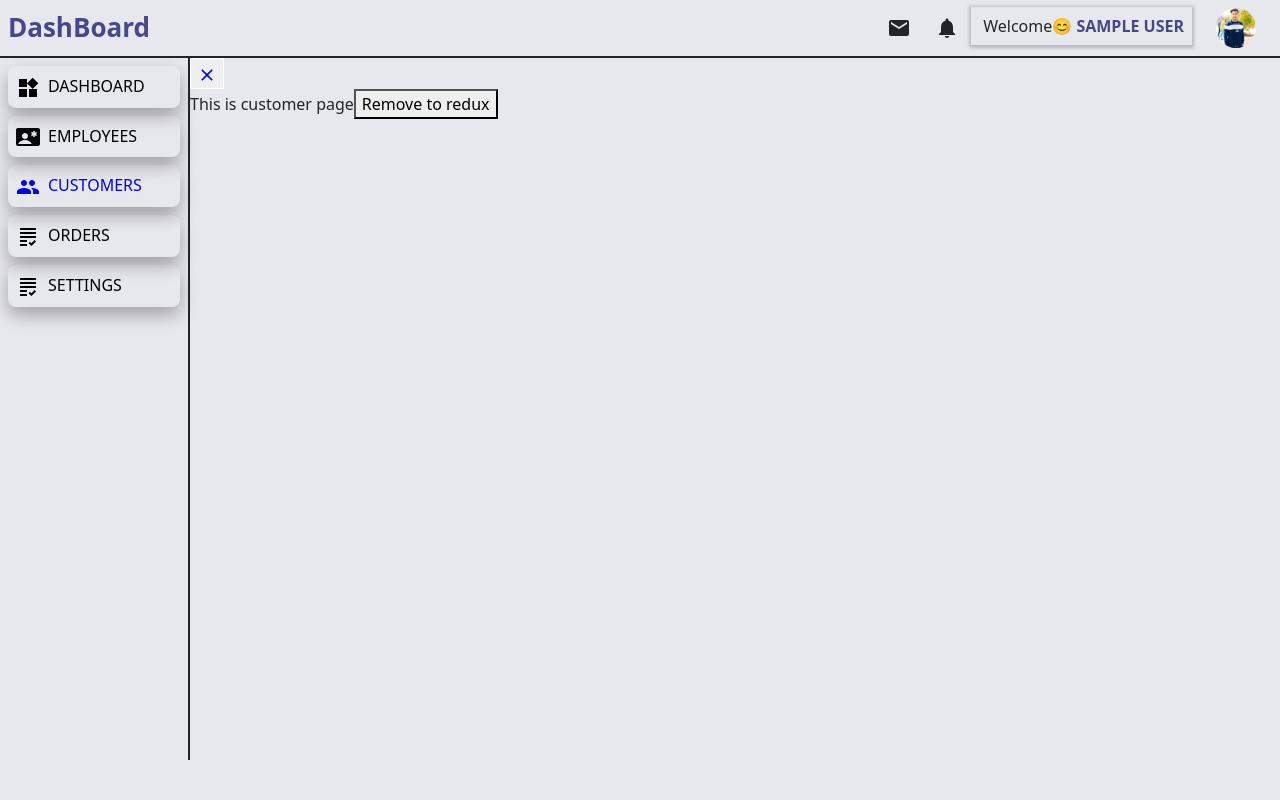
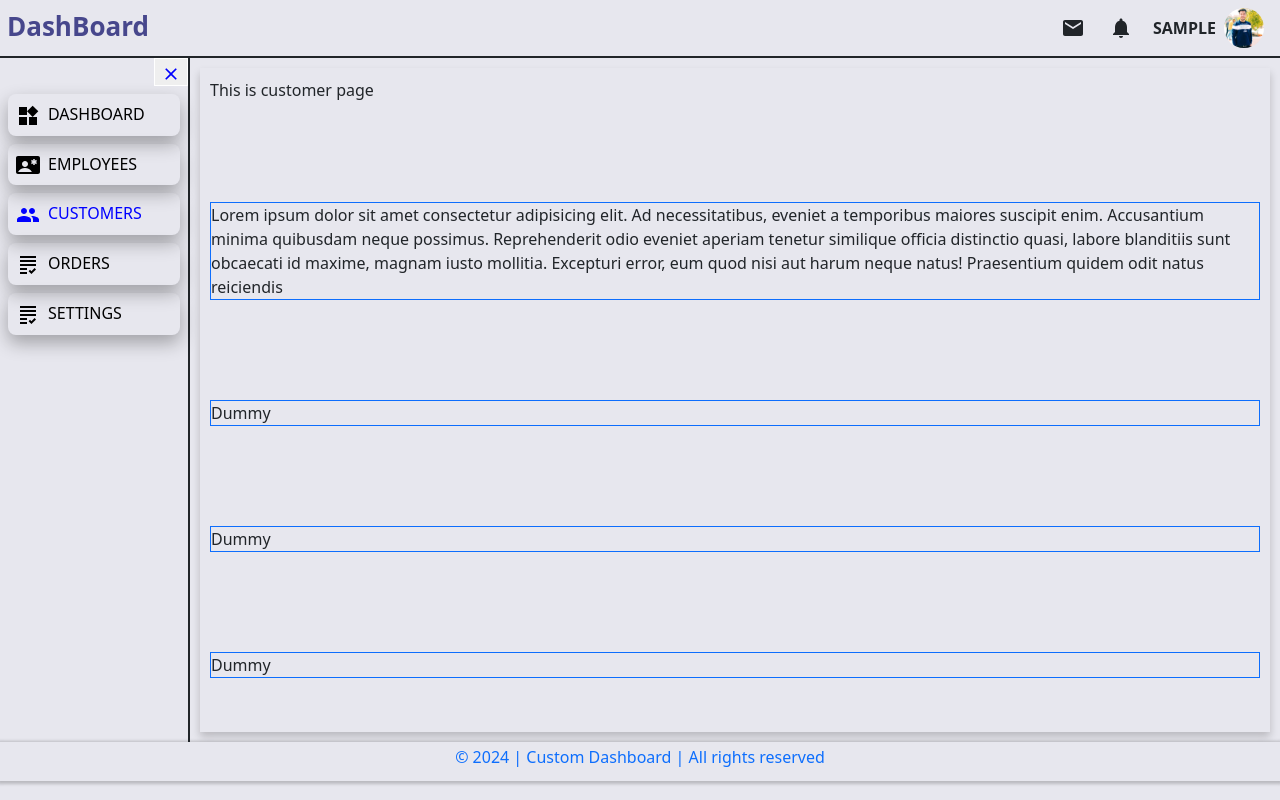
Before and after one commit to amitbhatia654/MernDashboard, a React (Vite) app in the folder Frontend/: page /customers in a window 1280 px wide. Built offline with nearby package versions, Linux system fonts and the light colour scheme; sample sign-in values are in the browser's storage.

Commit message:
add setting,footer,scroll bar

```diff
--- a/Frontend/src/App.css
+++ b/Frontend/src/App.css
@@ -2,74 +2,19 @@
     width: 55px;
 }
 
-
-
 .sidenav-full {
     min-width: 190px;
+
 }
 
-@media screen {}
-
-.main-div {
-    display: flex;
-}
-
-.homepage {
-    width: 100%;
-    min-height: 88vh;
-}
-
-.border {
-    border: 1px solid black;
+:root {
+    --box-color: #E7E7EE;
 }
 
 body {
-    background-color: #E7E7EE;
-}
-
-.text-danger {
-    color: red;
-}
-
-
-/* For extra small devices (phones) */
-@media only screen and (max-width: 575.98px) {
-    .sidenav-full {
-        width: 290px;
-        /* Adjust width as needed for smaller screens */
-    }
-}
-
-/* For small devices (tablets) */
-/* @media only screen and (min-width: 576px) and (max-width: 767.98px) {
-    .sidenav-full {
-        width: 250px;
-
-    }
-} */
-
-/* For medium devices (small laptops) */
-@media only screen and (min-width: 768px) and (max-width: 991.98px) {
-    .sidenav-full {
-        width: 200px;
-        /* Width set to 290px for medium screens */
-    }
-}
-
-/* For large devices (desktops) */
-@media only screen and (min-width: 992px) and (max-width: 1199.98px) {
-    .sidenav-full {
-        width: 200px;
-        /* Adjust width as needed for large screens */
-    }
-}
-
-/* For extra large devices (large desktops) */
-@media only screen and (min-width: 1200px) {
-    .sidenav-full {
-        width: 200px;
-        /* Adjust width as needed for extra large screens */
-    }
+    /* background-color: #E7E7EE; */
+    /* background-color: rgb(243, 240, 240); */
+    background-color: var(--box-color);
 }
 
 
@@ -84,15 +29,18 @@ body {
     animation: l25 1s infinite linear;
 }
 
-@keyframes l25 {
-    100% {
-        transform: rotate(1turn)
-    }
+
+
+/* if we want to use this scroll bar any where just add this class name and set max-height to that div whatever we want  */
+
+
+.scrollable-container {
+    overflow: auto;
 }
 
-.scrollable-container {
-    max-height: 61vh;
-    overflow: auto;
+.box-shaddow-style {
+    box-shadow: 0px 5px 8px rgba(14, 11, 11, 0.2);
+
 }
 
 
@@ -112,5 +60,3 @@ body {
     border-radius: 10px;
     /* Rounded edges */
 }
-
-/* color:452e7a  extra color */
--- a/Frontend/src/App.jsx
+++ b/Frontend/src/App.jsx
@@ -11,6 +11,8 @@ import SignUp from "./pages/EmployeeManagement/SignUp";
 import MyProfile from "./pages/MyProfile";
 import ErrorPage from "./pages/ErrorPage";
 import Customers from "./pages/Customers";
+import Order from "./pages/Order";
+import Setting from "./pages/Setting";
 
 function App() {
   const isUserLogin = () => {
@@ -58,7 +60,8 @@ function App() {
             element={<CreateEmployeeData />}
           ></Route>
           <Route path="customers" element={<Customers />}></Route>
-          <Route path="orders" element={<h2>Order Data</h2>}></Route>
+          <Route path="orders" element={<Order />}></Route>
+          <Route path="settings" element={<Setting />}></Route>
         </Route>
         <Route path="/*" element={<ErrorPage />}></Route>
       </Routes>
--- a/Frontend/src/pages/Customers.jsx
+++ b/Frontend/src/pages/Customers.jsx
@@ -1,16 +1,33 @@
-import { useDispatch } from "react-redux";
-import { remove } from "../reduxStore/UserSlice";
-
 export default function Customers() {
-  const dispatch = useDispatch();
-  const RemoveReducer = () => {
-    dispatch(remove());
-  };
   return (
     <div>
       This is customer page
-      {/* <button onClick={() => ADDReducer()}>Add to redux</button> */}
-      <button onClick={() => RemoveReducer()}>Remove to redux</button>
+      <div className="border border-primary" style={{ marginTop: "100px" }}>
+        Lorem ipsum dolor sit amet consectetur adipisicing elit. Ad
+        necessitatibus, eveniet a temporibus maiores suscipit enim. Accusantium
+        minima quibusdam neque possimus. Reprehenderit odio eveniet aperiam
+        tenetur similique officia distinctio quasi, labore blanditiis sunt
+        obcaecati id maxime, magnam iusto mollitia. Excepturi error, eum quod
+        nisi aut harum neque natus! Praesentium quidem odit natus reiciendis
+      </div>
+      <div className="border border-primary" style={{ marginTop: "100px" }}>
+        Dummy{" "}
+      </div>
+      <div className="border border-primary" style={{ marginTop: "100px" }}>
+        Dummy{" "}
+      </div>
+      <div className="border border-primary" style={{ marginTop: "100px" }}>
+        Dummy{" "}
+      </div>
+      <div className="border border-primary" style={{ marginTop: "100px" }}>
+        Dummy{" "}
+      </div>
+      <div className="border border-primary" style={{ marginTop: "100px" }}>
+        Dummy{" "}
+      </div>
+      <div className="border border-primary" style={{ marginTop: "100px" }}>
+        Dummy{" "}
+      </div>
     </div>
   );
 }
--- a/Frontend/src/pages/EmployeeManagement/Employee.jsx
+++ b/Frontend/src/pages/EmployeeManagement/Employee.jsx
@@ -57,7 +57,7 @@ export default function Employee() {
   }, [search, rowSize, currentPage]);
 
   return (
-    <Box sx={{ m: 1, p: 2 }} boxShadow="0px 5px 8px rgba(0, 0, 0, 0.2)">
+    <Box>
       <Box display={"flex"} justifyContent={"space-between"}>
         <Box component={"h4"} sx={{ my: 0, color: "#47478C" }}>
           All EMPLOYEES{" "}
@@ -88,7 +88,10 @@ export default function Employee() {
         </div>
       </Box>
 
-      <TableContainer className="scrollable-container">
+      <TableContainer
+        className="scrollable-container"
+        style={{ maxHeight: "62vh" }}
+      >
         <Table sx={{}} aria-label="simple table">
           <TableHead
             sx={{
--- a/Frontend/src/pages/Index.jsx
+++ b/Frontend/src/pages/Index.jsx
@@ -42,22 +42,21 @@ export default function Index() {
 
   return (
     <>
-      <Box display="flex" justifyContent="space-between" sx={{ width: "100%" }}>
-        <Box
-          sx={{
+      <div className="d-flex">
+        <div
+          style={{
             color: "#47478C",
             fontSize: "26px",
             fontWeight: "bold",
-            m: 1,
+            margin: "7px",
+            width: "195px",
           }}
         >
-          DashBoard{" "}
-        </Box>
+          DashBoard
+        </div>
 
-        <div>
-          <Box
-            display={{ xs: "inline", sm: "inline", lg: "inline", md: "inline" }}
-          >
+        <div className="d-flex justify-content-end w-100">
+          <div className=" my-1 ">
             <IconButton
               size="large"
               aria-label="show 4 new mails"
@@ -77,21 +76,16 @@ export default function Index() {
                 <NotificationsIcon />
               </Badge>
             </IconButton>
-          </Box>
-          <span
-            className="fs-6 p-2 "
-            style={{ boxShadow: "0px 1px 3px 2px rgba(0,0,0,0.2)" }}
-          >
+          </div>
+
+          <div className="">
+            <Tooltip title="My Profile" placement="bottom-end">
+              <IconButton onClick={handleOpenUserMenu}>
+                <span className="fs-6 fw-bold text-dark">
                   {" "}
-            Welcome😊{" "}
-            <span className="fw-bold " style={{ color: "#47478C" }}>
-              {userData?.name?.toUpperCase() ?? "user"}
+                  {userData?.name.split(" ")[0]?.toUpperCase() ?? "user"}
                 </span>
-          </span>
-
-          <Tooltip title="My Profile" placement="left-end">
-            <IconButton onClick={handleOpenUserMenu} sx={{ mx: 2 }}>
-              <Avatar alt="Aemy Sharp" src={user} />
+                <Avatar alt="User Image" src={user} className="mx-2" />
               </IconButton>
             </Tooltip>
             <Menu
@@ -135,25 +129,22 @@ export default function Index() {
               </MenuItem>
             </Menu>
           </div>
-      </Box>
+        </div>
+      </div>
 
-      <div className="main-div ">
-        <Box
+      <div className="d-flex ">
+        <div
           className={!isOpen ? "sidenav-full" : "sidenav-small"}
-          sx={{ borderTop: 2, borderRight: 2 }}
+          style={{ borderTop: "2px solid", borderRight: "2px solid" }}
         >
-          {" "}
-          <SideNav isOpen={isOpen}></SideNav>
-        </Box>
-        <Box className="homepage " sx={{ borderTop: 2 }}>
-          <Grid item lg={4} md={4} sm={4} xs={4}>
+          <div className="d-flex justify-content-end">
             <button
               onClick={() => setIsOpen(!isOpen)}
               style={{
                 color: "blue",
                 // backgroundColor: "white",
                 border: "1px solid white",
-                fontSize: "18px",
+                fontSize: "14x",
               }}
             >
               {isOpen ? (
@@ -162,11 +153,37 @@ export default function Index() {
                 <CloseIcon fontSize="small" />
               )}
             </button>
-          </Grid>
-          <div className="">
+          </div>
+          <SideNav isOpen={isOpen}></SideNav>
+        </div>
+
+        <div
+          className="scrollable-container"
+          style={{ width: "100%", borderTop: "2px solid" }}
+        >
+          <div
+            className="scrollable-container box-shaddow-style"
+            style={{
+              minHeight: "83vh",
+              maxHeight: "83vh",
+              padding: "10px",
+              margin: "10px",
+            }}
+          >
             <Outlet></Outlet>
           </div>
-        </Box>
+        </div>
+      </div>
+      <div
+        className=" border-primary "
+        style={{
+          boxShadow: "0px 1px 3px 2px rgba(0,0,0,0.2)",
+          padding: "6px",
+        }}
+      >
+        <h6 className="text-center text-primary">
+          © 2024 | Custom Dashboard | All rights reserved
+        </h6>
       </div>
     </>
   );
--- /dev/null
+++ b/Frontend/src/pages/Order.jsx
@@ -0,0 +1,4 @@
+
+export default function Order() {
+  return <div>This is order page</div>;
+}
--- /dev/null
+++ b/Frontend/src/pages/Setting.jsx
@@ -0,0 +1,26 @@
+import { useState } from "react";
+
+export default function Setting() {
+  const bgColor = getComputedStyle(document.documentElement).getPropertyValue(
+    "--box-color"
+  );
+  const [color, setColor] = useState(bgColor);
+
+  const changeColor = (e) => {
+    setColor(e.target.value);
+    document.documentElement.style.setProperty("--box-color", e.target.value); // Change the CSS variable's value
+  };
+
+  return (
+    <div>
+      <h5> Change Background Color </h5>
+      Current Color:{" "}
+      <input
+        type="color"
+        value={color}
+        onChange={changeColor}
+        style={{ height: "80px", width: "100px", cursor: "pointer" }}
+      />
+    </div>
+  );
+}
--- a/Frontend/src/pages/dashboard/Main_dashBoard.jsx
+++ b/Frontend/src/pages/dashboard/Main_dashBoard.jsx
@@ -104,10 +104,7 @@ const valueFormatter = (value) => `${value}mm`;
 export default function Main_dashBoard() {
   return (
     <>
-      <div
-        className="container-fluid scrollable-container"
-        style={{ maxHeight: "83vh" }}
-      >
+      <div className="container-fluid scrollable-container">
         <div className="row">
           <div className="col-md-6">
             <h4 className="text-center">Sales Revenue</h4>
```
Lines whose indentation alone changed are shown as unchanged.
